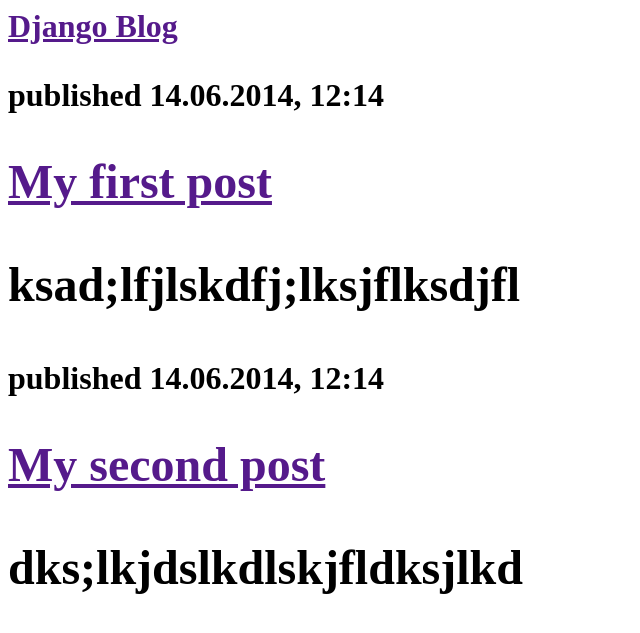
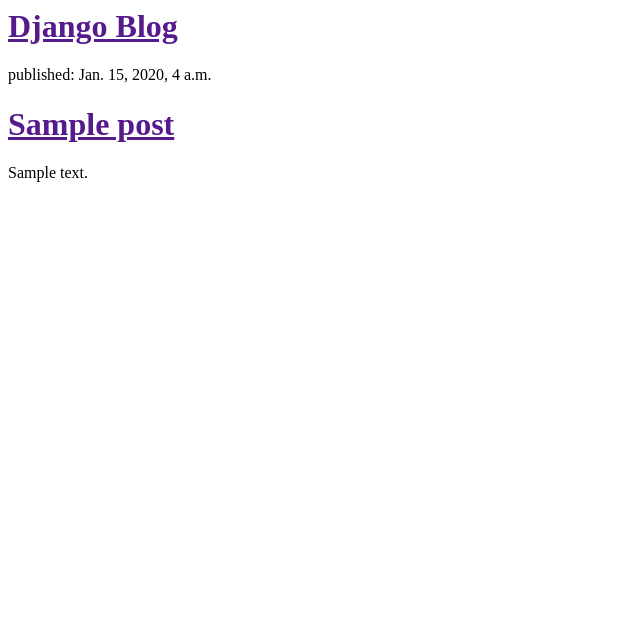
Before and after one commit to Genki729/my-first-blog, a Django app: template blog/templates/blog/post_list.html in a window 1280 px wide. Shown: the top 633 px of the page, without its empty margins (0-640 px from the left). Run offline with Django 3.2, Linux system fonts and the light colour scheme; the template is opened without the code that fills it: values that come from a table or form of the project are taken from there, others are empty; tables that the repository leaves empty hold one stand-in row (values such as "Sample post").

Commit message:
Modified templates to display posts from database.

```diff
--- a/blog/templates/blog/post_list.html
+++ b/blog/templates/blog/post_list.html
@@ -7,18 +7,16 @@
 	<body>
 		<div>
 			<h1><a href="">Django Blog</a><h1>
-		<div>
-
-		<div>
-			<p>published 14.06.2014, 12:14</p>
-			<h2><a href="">My first post</a><h2>
-			<p> ksad;lfjlskdfj;lksjflksdjfl </p>
 		</div>
 
 		<div>
-			<p>published 14.06.2014, 12:14</p>
-			<h2><a href="">My second post</a><h2>
-			<p> dks;lkjdslkdlskjfldksjlkd </p>
+			{% for post in posts %}
+				<div>
+					<p>published: {{post.published_date}}</p>
+					<h1><a href="">{{post.title}}</a></h1>
+					<p>{{post.text|linebreaks}}</p>
+				</div>
+			{% endfor %}
 		</div>
 	</body>
 </html>
--- a/blog/views.py
+++ b/blog/views.py
@@ -1,5 +1,8 @@
 from django.shortcuts import render
+from django.utils import timezone
+from .models import Post
 
 # Create your views here.
 def post_list(request):
-	return render(request, 'blog/post_list.html', {})
+	posts = Post.objects.filter(published_date__lte=timezone.now()).order_by('published_date')
+	return render(request, 'blog/post_list.html', {'posts': posts})
```
